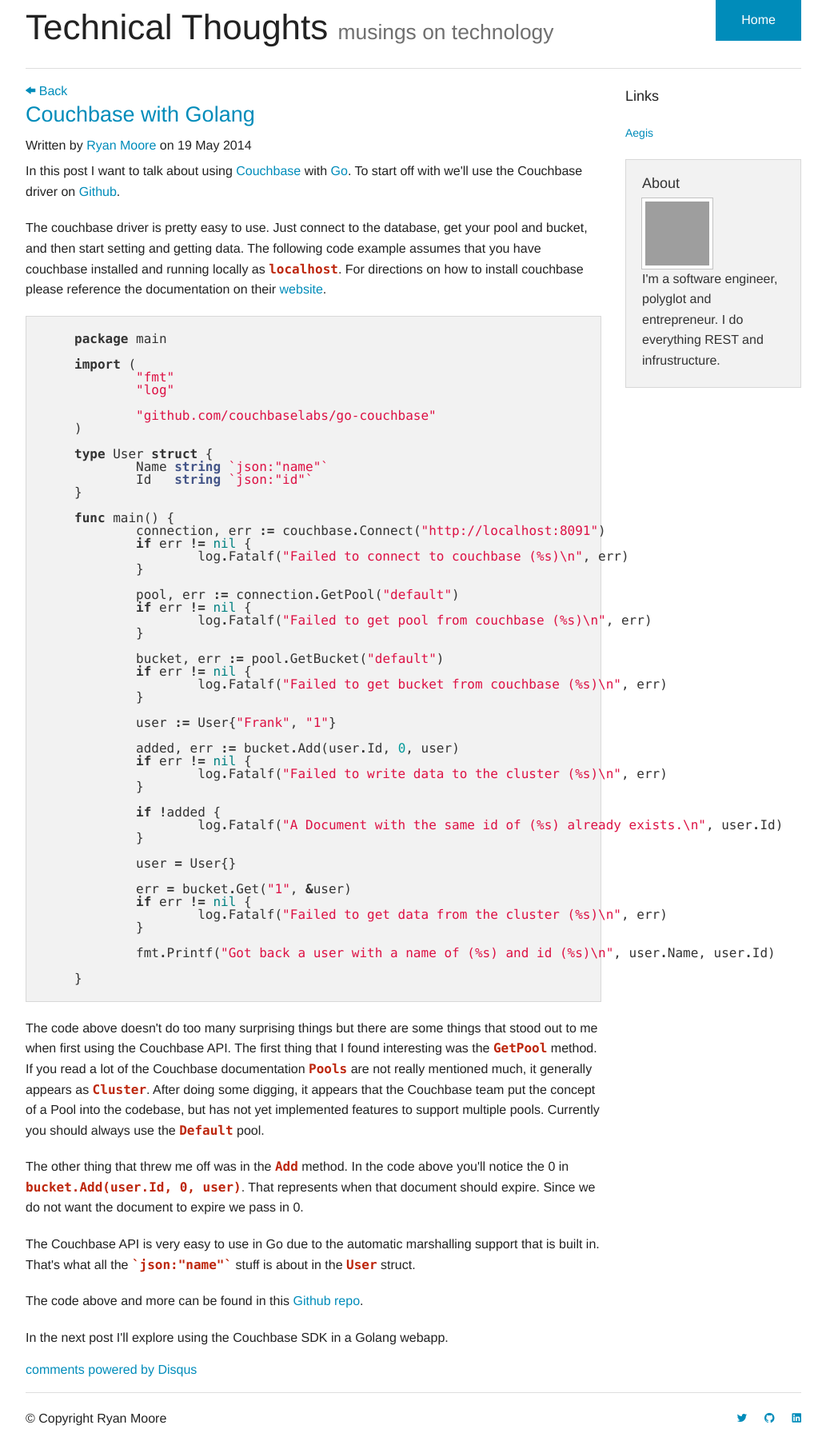
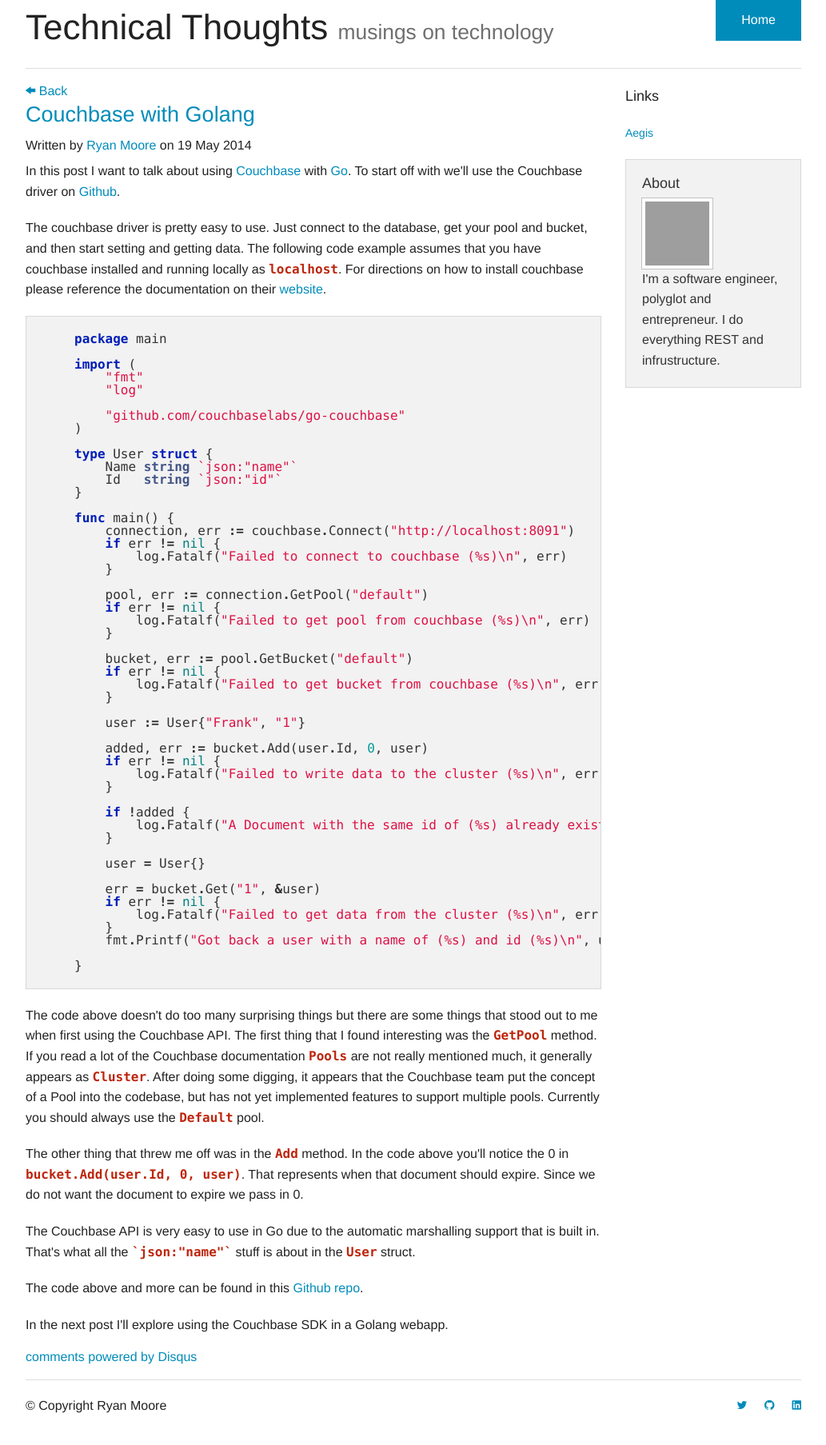
Before and after one commit to rpmoore/rpmoore.github.io, a Jekyll site: the page built from _posts/2014-05-19-golang-couchbase.html, in a window 1280 px wide. Shown: the whole page at 80% size, without its empty margins (123-1156 px from the left). Built offline with Jekyll 4.4.1, drawn with Linux system fonts in a browser that asks for light colours; comment, search, counter and statistics services are not loaded; grey boxes are pictures that could not be loaded.

Commit message:
Updating the styles so that the code highlighting looks better for golang.  Also added an overflow protection for all the code.  Updating the format of the code in the example so that it uses 4 spaces instead of tabs.

```diff
--- a/_posts/2014-05-14-learning-jekyll.html
+++ b/_posts/2014-05-14-learning-jekyll.html
@@ -4,7 +4,7 @@
 ---
 <p>When I first started using <a href="http://jekyllrb.com">Jekyll</a> to create this blog I didn't really run into any problems.  It was only when I decided to deploy it to <a href="http://pages.github.com">Github Pages</a> that I ran into problems.  Turns out that the library that Jekyll ships with by default to compile <code>markdown</code> is old and not maintained anymore.  It was an easy fix.  Just had to add this to my <code>_config.yml</code> file:</p>
 
-<div class="panel">
+<div class="panel codeblock">
 {% highlight yaml %}
 markdown: kramdown
 {% endhighlight %}
--- a/_posts/2014-05-19-golang-couchbase.html
+++ b/_posts/2014-05-19-golang-couchbase.html
@@ -6,7 +6,7 @@
 
 <p>The couchbase driver is pretty easy to use.  Just connect to the database, get your pool and bucket, and then start setting and getting data.  The following code example assumes that you have couchbase installed and running locally as <code>localhost</code>.  For directions on how to install couchbase please reference the documentation on their <a href="http://www.couchbase.com/download">website</a>.</p>
 
-<div class="panel">
+<div class="panel codeblock">
 {% highlight go %}
 package main
 
@@ -55,7 +55,6 @@
     if err != nil {
         log.Fatalf("Failed to get data from the cluster (%s)\n", err)
     }
-
     fmt.Printf("Got back a user with a name of (%s) and id (%s)\n", user.Name, user.Id)
 
 }
--- a/css/syntax.css
+++ b/css/syntax.css
@@ -1,10 +1,16 @@
+.codeblock {
+    overflow: scroll
+}
 .highlight code {
     color: #333;
     font-weight: normal;
 }
 .highlight .c { color: #999988; font-style: italic } /* Comment */
 .highlight .err { color: #a61717; background-color: #e3d2d2 } /* Error */
-.highlight .k { font-weight: bold } /* Keyword */
+.highlight .k {
+    font-weight: bold;
+    color: #011EB6;
+ } /* Keyword */
 .highlight .o { font-weight: bold } /* Operator */
 .highlight .cm { color: #999988; font-style: italic } /* Comment.Multiline */
 .highlight .cp { color: #999999; font-weight: bold } /* Comment.Preproc */
@@ -17,13 +23,17 @@
 .highlight .gh { color: #999999 } /* Generic.Heading */
 .highlight .gi { color: #000000; background-color: #ddffdd } /* Generic.Inserted */
 .highlight .gi .x { color: #000000; background-color: #aaffaa } /* Generic.Inserted.Specific */
-.highlight .go { color: #888888 } /* Generic.Output */
+.highlight .go { color: #0F0F0F} /* Generic.Output */
 .highlight .gp { color: #555555 } /* Generic.Prompt */
 .highlight .gs { font-weight: bold } /* Generic.Strong */
 .highlight .gu { color: #aaaaaa } /* Generic.Subheading */
 .highlight .gt { color: #aa0000 } /* Generic.Traceback */
 .highlight .kc { font-weight: bold } /* Keyword.Constant */
-.highlight .kd { font-weight: bold } /* Keyword.Declaration */
+.highlight .kd {
+    font-weight: bold;
+    color: #011EB6;
+
+ } /* Keyword.Declaration */
 .highlight .kp { font-weight: bold } /* Keyword.Pseudo */
 .highlight .kr { font-weight: bold } /* Keyword.Reserved */
 .highlight .kt { color: #445588; font-weight: bold } /* Keyword.Type */
@@ -63,3 +73,7 @@
 .highlight .il { color: #009999 } /* Literal.Number.Integer.Long */
 .highlight .l-Scalar-Plain { color: #008080 } /* YAML Scalar Value */
 .highlight .p-Indicator { font-weight: bold } /* YAML Scalar Value */
+.highlight .kn {
+    font-weight: bold;
+    color: #297422;
+}
```
Lines whose indentation alone changed are shown as unchanged.
